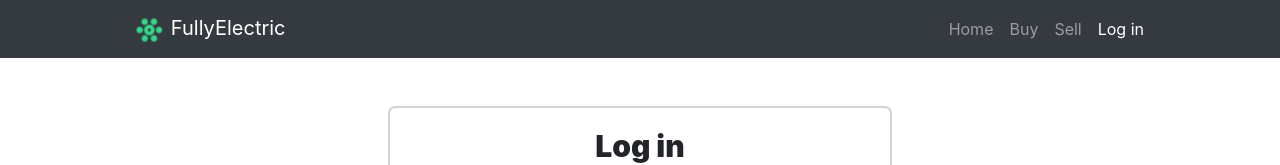
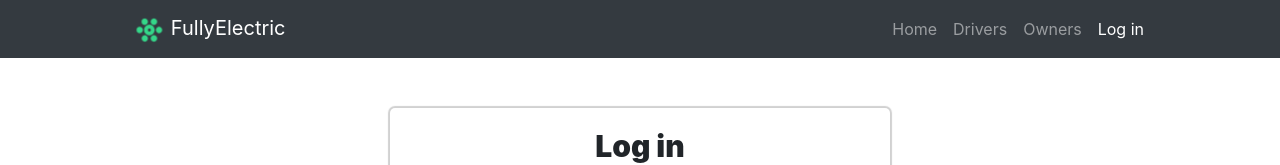
Before and after one commit to goncalog/fully-electric-rental, a React (Create React App) app in the folder frontend/: page /seller/login in a window 1280 px wide. Shown: the top 165 px of the page. Built offline with nearby package versions, Linux system fonts and the light colour scheme; no server answers.

Commit message:
Update navigation items' titles

```diff
--- a/frontend/src/components/main/Navigation.js
+++ b/frontend/src/components/main/Navigation.js
@@ -38,11 +38,9 @@ function Navigation(props) {
                                 }`}
                             >
                                 <Link
-                                    className="nav-link"
-                                    to="/evs"
-                                    onClick={() => setExpanded(false)}
+                                    className="nav-link" to="/evs" onClick={() => setExpanded(false)}
                                 >
-                                    Buy
+                                    Drivers
                                 </Link>
                             </Nav.Item>
 
@@ -58,7 +56,7 @@ function Navigation(props) {
                                         to={`/seller/${props.userId}/evs`}
                                         onClick={() => setExpanded(false)}
                                     >
-                                        Sell
+                                        Owners
                                     </Link>
                                 </Nav.Item>
                             ) : (
@@ -72,7 +70,7 @@ function Navigation(props) {
                                         to="/seller/signup"
                                         onClick={() => setExpanded(false)}
                                     >
-                                        Sell
+                                        Owners
                                     </Link>
                                 </Nav.Item>
                             )}
```
Also changed, not shown: 1 other file (tests, documents, lock files or other folders).
